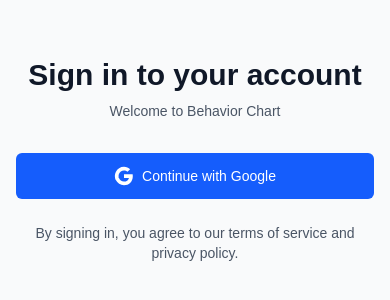
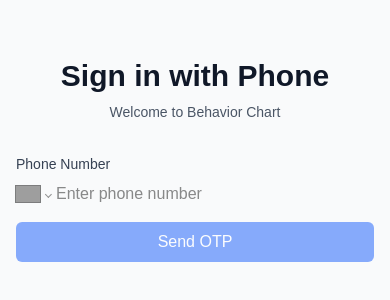
Before and after one commit to AmritSahai/BehaviorChart, a Next.js app: page /login in a window 390 px wide. Shown: the part 274-574 px from the top of the page. Built offline with nearby package versions, Linux system fonts and the light colour scheme; no server answers; grey boxes are pictures that could not be loaded.

Commit message:
phone login

```diff
--- a/package.json
+++ b/package.json
@@ -18,6 +18,7 @@
     "next": "15.5.3",
     "react": "19.1.0",
     "react-dom": "19.1.0",
+    "react-phone-number-input": "^3.4.12",
     "zustand": "^5.0.8"
   },
   "devDependencies": {
@@ -26,6 +27,9 @@
     "@types/node": "^20.19.17",
     "@types/react": "^19.1.13",
     "@types/react-dom": "^19.1.9",
+    "@typescript-eslint/eslint-plugin": "^8.44.1",
+    "@typescript-eslint/parser": "^8.44.1",
+    "@typescript-eslint/utils": "^8.44.1",
     "eslint": "^9",
     "eslint-config-next": "15.5.3",
     "tailwindcss": "^4",
--- a/src/app/layout.tsx
+++ b/src/app/layout.tsx
@@ -1,5 +1,6 @@
 import type { Metadata } from "next";
 import { Geist, Geist_Mono } from "next/font/google";
+// @ts-ignore
 import "./globals.css";
 import { AuthProvider } from "@/contexts/AuthContext";
 import PersistentBackground from "@/components/PersistentBackground";
--- a/src/app/login/page.tsx
+++ b/src/app/login/page.tsx
@@ -3,11 +3,18 @@
 import { useAuth } from '@/contexts/AuthContext'
 import { useState, useEffect } from 'react'
 import { useRouter } from 'next/navigation'
+import PhoneInput from 'react-phone-number-input'
+// @ts-ignore
+import 'react-phone-number-input/style.css'
 
 export default function LoginPage() {
-  const { signIn, isAuthenticated, loading: authLoading } = useAuth()
+  const { signInWithPhone, verifyOTP, isAuthenticated, loading: authLoading } = useAuth()
   const [loading, setLoading] = useState(false)
   const [error, setError] = useState<string | null>(null)
+  const [success, setSuccess] = useState<string | null>(null)
+  const [phone, setPhone] = useState<string>('') // Updated type for PhoneInput
+  const [otp, setOtp] = useState('')
+  const [step, setStep] = useState<'phone' | 'otp'>('phone')
   const router = useRouter()
 
   // Redirect if already authenticated
@@ -17,16 +24,39 @@ export default function LoginPage() {
     }
   }, [isAuthenticated, authLoading, router])
 
-  async function signInWithGoogle() {
+  async function handleSendOTP() {
     try {
       setLoading(true)
       setError(null)
 
-      await signIn()
-      // The auth context will handle the redirect
-    } catch (err: any) {
-      setError(err.message || 'An unexpected error occurred')
-      console.error('Sign in error:', err)
+      if (!phone) {
+        setError('Please enter a phone number')
+        return
+      }
+
+      await signInWithPhone(phone) // phone is already in international format
+      setSuccess('OTP sent! Check your phone.')
+      setStep('otp')
+    } catch (err: unknown) {
+      const errorMessage = err instanceof Error ? err.message : 'An unexpected error occurred'
+      setError(errorMessage)
+      console.error('Send OTP error:', err)
+    } finally {
+      setLoading(false)
+    }
+  }
+
+  async function handleVerifyOTP() {
+    try {
+      setLoading(true)
+      setError(null)
+
+      await verifyOTP(phone, otp) // phone is already formatted
+      setSuccess('Login successful!')
+    } catch (err: unknown) {
+      const errorMessage = err instanceof Error ? err.message : 'An unexpected error occurred'
+      setError(errorMessage)
+      console.error('Verify OTP error:', err)
     } finally {
       setLoading(false)
     }
@@ -46,7 +76,7 @@ export default function LoginPage() {
       <div className="max-w-md w-full space-y-8">
         <div>
           <h2 className="mt-6 text-center text-3xl font-extrabold text-gray-900">
-            Sign in to your account
+            Sign in with Phone
           </h2>
           <p className="mt-2 text-center text-sm text-gray-600">
             Welcome to Behavior Chart
@@ -60,39 +90,76 @@ export default function LoginPage() {
             </div>
           )}
 
-          <div>
-            <button
-              onClick={signInWithGoogle}
-              disabled={loading}
-              className="group relative w-full flex justify-center py-3 px-4 border border-transparent text-sm font-medium rounded-md text-white bg-blue-600 hover:bg-blue-700 focus:outline-none focus:ring-2 focus:ring-offset-2 focus:ring-blue-500 disabled:opacity-50 disabled:cursor-not-allowed"
-            >
-              {loading ? (
-                <div className="flex items-center">
-                  <svg className="animate-spin -ml-1 mr-3 h-5 w-5 text-white" xmlns="http://www.w3.org/2000/svg" fill="none" viewBox="0 0 24 24">
-                    <circle className="opacity-25" cx="12" cy="12" r="10" stroke="currentColor" strokeWidth="4"></circle>
-                    <path className="opacity-75" fill="currentColor" d="M4 12a8 8 0 018-8V0C5.373 0 0 5.373 0 12h4zm2 5.291A7.962 7.962 0 014 12H0c0 3.042 1.135 5.824 3 7.938l3-2.647z"></path>
-                  </svg>
-                  Signing in...
-                </div>
-              ) : (
-                <div className="flex items-center">
-                  <svg className="w-5 h-5 mr-2" viewBox="0 0 24 24">
-                    <path fill="currentColor" d="M22.56 12.25c0-.78-.07-1.53-.2-2.25H12v4.26h5.92c-.26 1.37-1.04 2.53-2.21 3.31v2.77h3.57c2.08-1.92 3.28-4.74 3.28-8.09z"/>
-                    <path fill="currentColor" d="M12 23c2.97 0 5.46-.98 7.28-2.66l-3.57-2.77c-.98.66-2.23 1.06-3.71 1.06-2.86 0-5.29-1.93-6.16-4.53H2.18v2.84C3.99 20.53 7.7 23 12 23z"/>
-                    <path fill="currentColor" d="M5.84 14.09c-.22-.66-.35-1.36-.35-2.09s.13-1.43.35-2.09V7.07H2.18C1.43 8.55 1 10.22 1 12s.43 3.45 1.18 4.93l2.85-2.84.81-.62z"/>
-                    <path fill="currentColor" d="M12 5.38c1.62 0 3.06.56 4.21 1.64l3.15-3.15C17.45 2.09 14.97 1 12 1 7.7 1 3.99 3.47 2.18 7.07l3.66 2.84c.87-2.6 3.3-4.53 6.16-4.53z"/>
-                  </svg>
-                  Continue with Google
+          {success && (
+            <div className="bg-green-50 border border-green-200 text-green-600 px-4 py-3 rounded-md">
+              {success}
             </div>
           )}
+
+          {step === 'phone' && (
+            <div>
+              <label htmlFor="phone" className="block text-sm font-medium text-gray-700 mb-2">
+                Phone Number
+              </label>
+              <PhoneInput
+                placeholder="Enter phone number"
+                value={phone}
+                // @ts-ignore
+                onChange={setPhone}
+                defaultCountry="US"
+                className="w-full"
+                style={{
+                  '--PhoneInput-color--focus': '#2563eb',
+                }}
+              />
+              <button
+                onClick={handleSendOTP}
+                disabled={loading || !phone}
+                className="mt-4 w-full bg-blue-600 text-white px-4 py-2 rounded-md hover:bg-blue-700 disabled:opacity-50"
+              >
+                {loading ? 'Sending...' : 'Send OTP'}
               </button>
             </div>
+          )}
 
-          <div className="text-center">
-            <p className="text-sm text-gray-600">
-              By signing in, you agree to our terms of service and privacy policy.
+          {step === 'otp' && (
+            <div>
+              <label htmlFor="otp" className="block text-sm font-medium text-gray-700">
+                Enter 6-digit code
+              </label>
+              <p className="text-sm text-gray-500 mb-2">
+                Sent to {phone}
               </p>
+              <input
+                type="text"
+                id="otp"
+                value={otp}
+                onChange={(e) => setOtp(e.target.value)}
+                className="mt-1 block w-full border border-gray-300 rounded-md px-3 py-2 focus:outline-none focus:ring-2 focus:ring-blue-500"
+                placeholder="123456"
+                maxLength={6}
+                required
+              />
+              <button
+                onClick={handleVerifyOTP}
+                disabled={loading || otp.length !== 6}
+                className="mt-4 w-full bg-green-600 text-white px-4 py-2 rounded-md hover:bg-green-700 disabled:opacity-50"
+              >
+                {loading ? 'Verifying...' : 'Verify Code'}
+              </button>
+              <button
+                onClick={() => {
+                  setStep('phone')
+                  setError(null)
+                  setSuccess(null)
+                  setOtp('')
+                }}
+                className="mt-2 w-full bg-black text-white px-4 py-2 rounded-md hover:bg-gray-800"
+              >
+                Back
+              </button>
             </div>
+          )}
         </div>
       </div>
     </div>
--- a/src/contexts/AuthContext.tsx
+++ b/src/contexts/AuthContext.tsx
@@ -8,7 +8,8 @@ interface AuthContextType {
   user: User | null
   session: Session | null
   loading: boolean
-  signIn: () => Promise<void>
+  signInWithPhone: (phone: string) => Promise<void>
+  verifyOTP: (phone: string, otp: string) => Promise<void>
   signOut: () => Promise<void>
   isAuthenticated: boolean
 }
@@ -43,13 +44,26 @@ export function AuthProvider({ children }: { children: ReactNode }) {
     return () => subscription.unsubscribe()
   }, [])
 
-  const signIn = async () => {
-    const { data, error } = await supabase.auth.signInWithOAuth({
-      provider: 'google',
+  const signInWithPhone = async (phone: string) => {
+    const { error } = await supabase.auth.signInWithOtp({
+      phone: phone
     })
 
     if (error) {
       console.error('Sign in error:', error)
+      throw error
+    }
+  }
+
+  const verifyOTP = async (phone: string, otp: string) => {
+    const { error } = await supabase.auth.verifyOtp({
+      phone: phone,
+      token: otp,
+      type: 'sms'
+    })
+
+    if (error) {
+      console.error('OTP verification error:', error)
       throw error
     }
   }
@@ -67,7 +81,8 @@ export function AuthProvider({ children }: { children: ReactNode }) {
     user,
     session,
     loading,
-    signIn,
+    signInWithPhone,
+    verifyOTP,
     signOut,
     isAuthenticated: !!user
   }
```
Also changed, not shown: 1 other file (tests, documents, lock files or other folders). Lines whose indentation alone changed are shown as unchanged.
